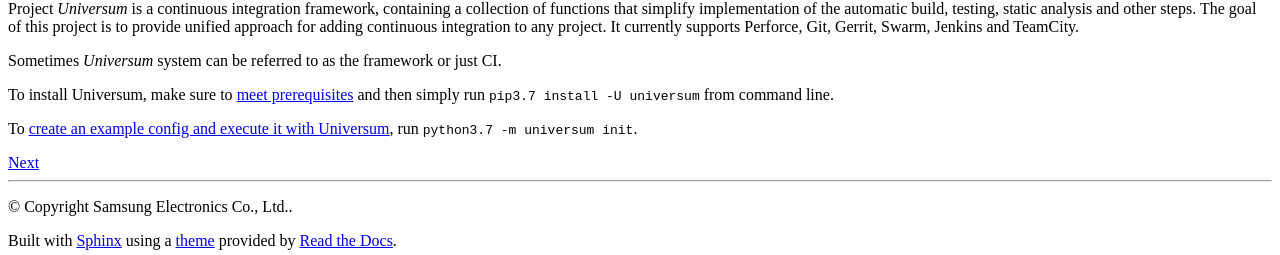
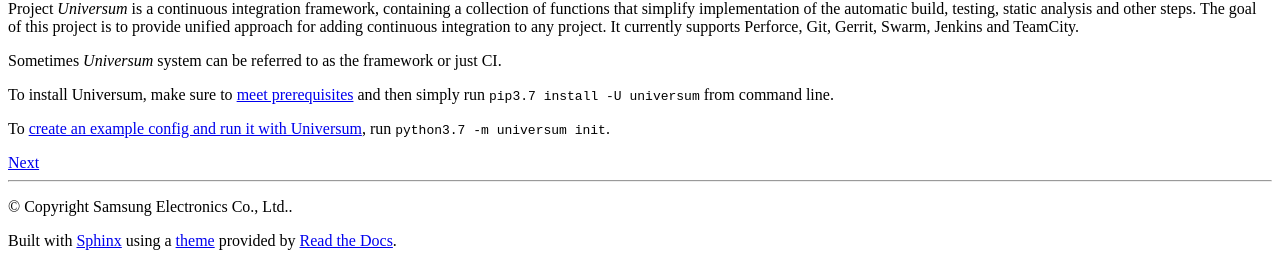
Before and after one commit to Samsung/Universum, a Sphinx documentation site: the page built from doc/index.rst, in a window 1280 px wide. Shown: the part 664-919 px from the top of the page. Built offline with Sphinx 7.4.7 and the Read the Docs theme 2.0.0, drawn with Linux system fonts in a browser that asks for light colours.

Commit message:
fix(docs): add fixes from review

```diff
--- a/doc/args.rst
+++ b/doc/args.rst
@@ -36,7 +36,7 @@
          containing 'unit test 1'
 
     {create-config,poll,submit,nonci,github-handler} : @replace
-        | :doc:`universum init <create_config>`
+        | :doc:`universum init <init>`
         | :doc:`universum poll <args_poll>`
         | :doc:`universum submit <args_submit>`
         | :doc:`universum nonci <args_nonci>`
--- a/doc/index.rst
+++ b/doc/index.rst
@@ -32,4 +32,4 @@
 To install Universum, make sure to :doc:`meet prerequisites <prerequisites>` and then simply run
 ``pip3.7 install -U universum`` from command line.
 
-To :doc:`create an example config and execute it with Universum <init>`, run ``python3.7 -m universum init``.
+To :doc:`create an example config and run it with Universum <init>`, run ``python3.7 -m universum init``.
```
